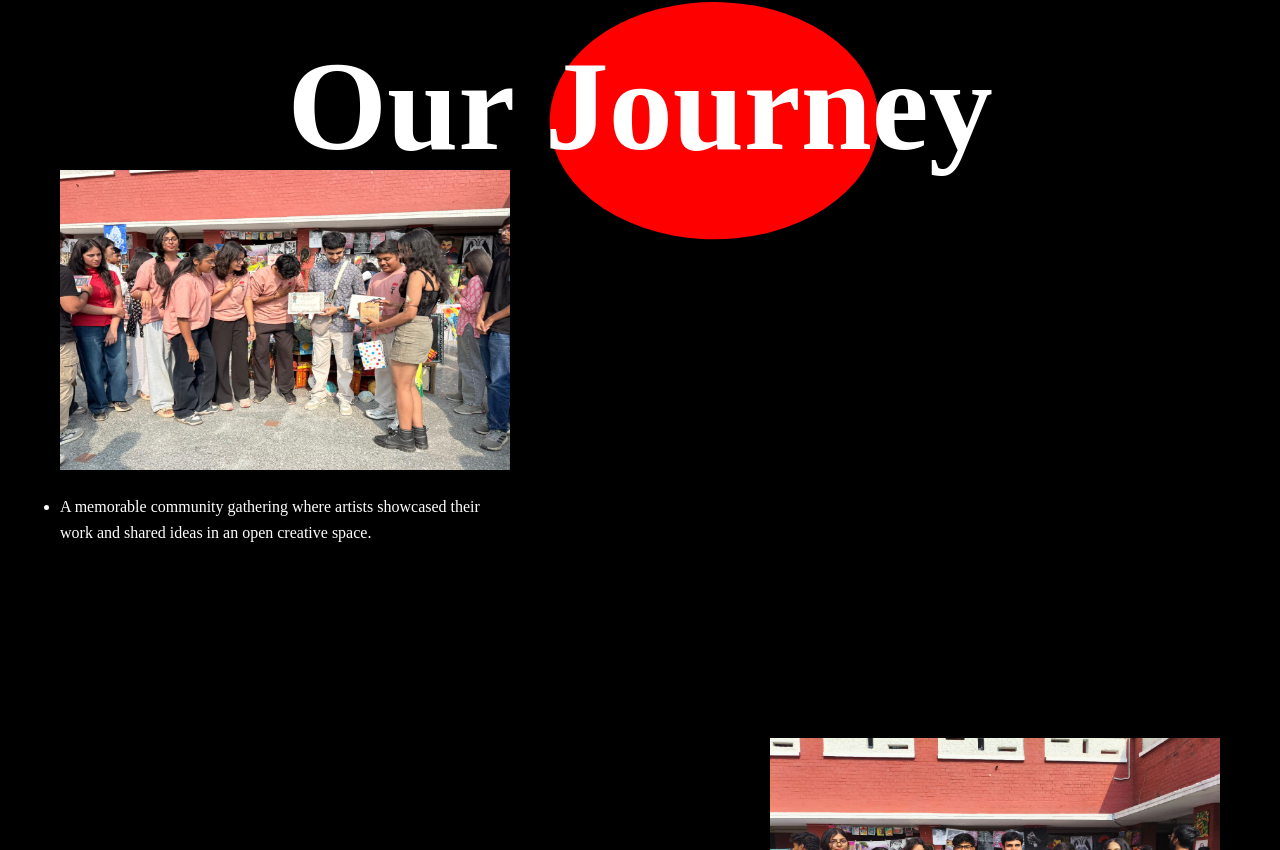
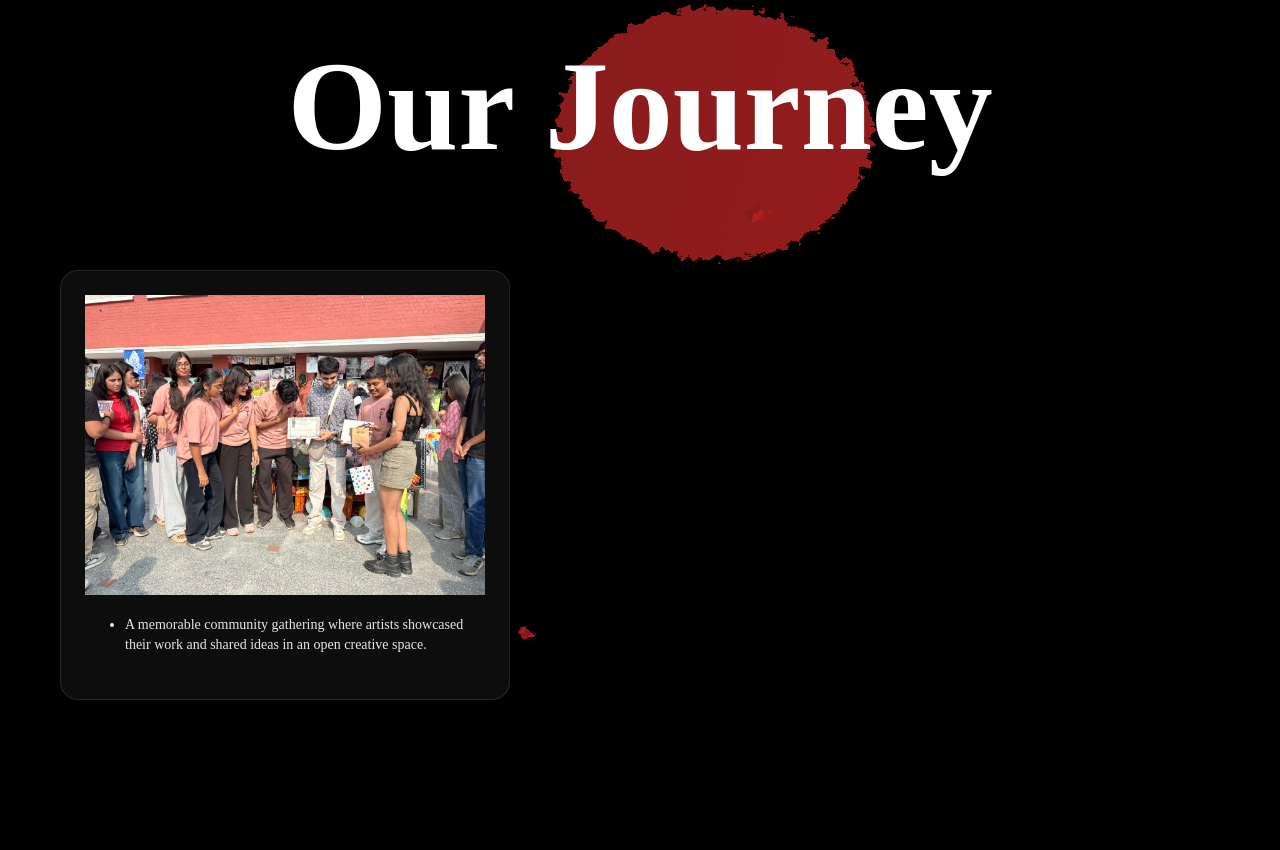
Before and after one commit to Raj020994/art_meisters, a Next.js app: page / in a window 1280 px wide. Shown: the part 990-1840 px from the top of the page. Built offline with nearby package versions, Linux system fonts and the light colour scheme; a web font is replaced by a local one.

Commit message:
feat: update About component images and add z-index to section title

```diff
--- a/components/About.jsx
+++ b/components/About.jsx
@@ -68,7 +68,16 @@ const About = () => {
                 strokeDashoffset: length,
             });
         });
-
+        gsap.from(".event-img", {
+            y: 100,
+            ease: "power1.out",
+            scrollTrigger: {
+                trigger: ".event-img",
+                start: "top 95%",
+                end: "bottom 100%",
+                scrub: 1,
+            },
+        })
         gsap.to(paths, {
             strokeDashoffset: 0,
             ease: "none",
@@ -95,34 +104,99 @@ const About = () => {
                     ref={svgRef}
                     preserveAspectRatio="none"
                 >
+                    <defs>
+                        {/* paint texture */}
+                        <filter id="paint-texture">
+                            <feTurbulence
+                                type="fractalNoise"
+                                baseFrequency="0.06"
+                                numOctaves="4"
+                                result="noise"
+                            />
+                            <feDisplacementMap
+                                in="SourceGraphic"
+                                in2="noise"
+                                scale="35"
+                                xChannelSelector="R"
+                                yChannelSelector="G"
+                            />
+                        </filter>
+
+                        {/* deeper paint gradient */}
+                        <linearGradient id="paint-red" x1="0" y1="0" x2="1" y2="1">
+                            <stop offset="0%" stopColor="#7f1d1d" />
+                            <stop offset="50%" stopColor="#991b1b" />
+                            <stop offset="100%" stopColor="#b91c1c" />
+                        </linearGradient>
+                    </defs>
+
+                    <g filter="url(#paint-texture)">
+                        {/* main stroke */}
                         <path
                             fill="none"
-    stroke="red"
+                            stroke="url(#paint-red)"
                             strokeLinecap="round"
                             strokeLinejoin="round"
-    strokeWidth="500"
+                            strokeWidth="480"
                             d="M1085 250c-868 126.5-961 907-29.5 1453S1397 3353 733 3318s-606-718-53.6-808c552.3-90 1689.3 743.4 475.6 1689-985 767.5-234 1313-234 1702.5"
                             id="main-path"
                         />
+
+                        {/* drips */}
+                        <path d="M450 1400 v 150" stroke="url(#paint-red)" strokeWidth="80" strokeLinecap="round" />
+                        <path d="M1200 3200 v 200" stroke="url(#paint-red)" strokeWidth="60" strokeLinecap="round" />
+                        <path d="M300 3500 v 120" stroke="url(#paint-red)" strokeWidth="90" strokeLinecap="round" />
+                        <path d="M1400 4500 v 180" stroke="url(#paint-red)" strokeWidth="70" strokeLinecap="round" />
+                        <path d="M600 5500 v 250" stroke="url(#paint-red)" strokeWidth="100" strokeLinecap="round" />
+
+                        {/* splatters */}
+                        <path d="M1150 400 l 1 1" stroke="url(#paint-red)" strokeWidth="30" strokeLinecap="round" />
+                        <path d="M800 1200 l 1 1" stroke="url(#paint-red)" strokeWidth="20" strokeLinecap="round" />
+                        <path d="M500 2500 l 1 1" stroke="url(#paint-red)" strokeWidth="40" strokeLinecap="round" />
+                        <path d="M1500 3800 l 1 1" stroke="url(#paint-red)" strokeWidth="25" strokeLinecap="round" />
+                        <path d="M1000 4800 l 1 1" stroke="url(#paint-red)" strokeWidth="35" strokeLinecap="round" />
+                        <path d="M400 5800 l 1 1" stroke="url(#paint-red)" strokeWidth="50" strokeLinecap="round" />
+                        <path d="M1250 3500 l 1 1" stroke="url(#paint-red)" strokeWidth="15" strokeLinecap="round" />
+                        <path d="M650 2800 l 1 1" stroke="url(#paint-red)" strokeWidth="28" strokeLinecap="round" />
+                        <path d="M1300 5200 l 1 1" stroke="url(#paint-red)" strokeWidth="20" strokeLinecap="round" />
+                        <path d="M900 1800 l 1 1" stroke="url(#paint-red)" strokeWidth="25" strokeLinecap="round" />
+                        <path d="M1600 2200 l 1 1" stroke="url(#paint-red)" strokeWidth="18" strokeLinecap="round" />
+                        <path d="M200 4200 l 1 1" stroke="url(#paint-red)" strokeWidth="32" strokeLinecap="round" />
+                    </g>
                 </svg>
             </div>
 
             <div className="flex flex-col relative z-10 gap-48">
                 {aboutData.map((event, index) => (
-                    <div key={index} className={`flex flex-col ${event.eventImage.pos} px-10`}>
+                    <div
+                        key={index}
+                        className={`event-img px-10 flex flex-col ${event.eventImage.pos}`}
+                    >
+                        <div className="group w-[450px] bg-white/5 border border-white/10 rounded-2xl overflow-hidden backdrop-blur-md p-6 shadow-lg transition-transform duration-300 hover:scale-[1.02]">
+
+                            {/* Image */}
+                            <div className="">
                                 <Image
                                     src={event.eventImage.src}
                                     width={event.eventImage.width}
                                     height={event.eventImage.height}
                                     alt={event.eventImage.alt}
-                            className="w-[450px] h-[300px]"
+                                    className="w-full h-auto object-cover group-hover:scale-105 transition-transform duration-500"
                                 />
+                            </div>
 
-                        <ul className="text-white mt-6 space-y-3 max-w-md list-disc leading-relaxed">
+                            {/* Content */}
+                            <div className="p-5">
+                                <ul className="text-white space-y-3 list-disc pl-5 leading-relaxed">
                                     {event.points.map((point, pointIndex) => (
-                                <li key={pointIndex}>{point}</li>
+                                        <li key={pointIndex} className="text-sm text-gray-200">
+                                            {point}
+                                        </li>
                                     ))}
                                 </ul>
+                            </div>
+
+                        </div>
                     </div>
                 ))}
                 <div className="flex items-center justify-center">
```
Lines whose indentation alone changed are shown as unchanged.
